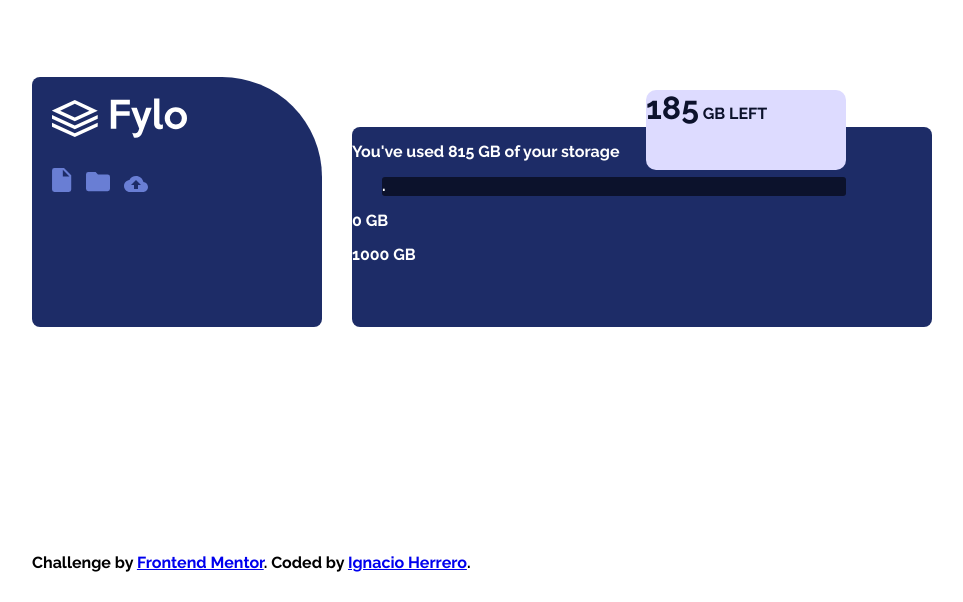
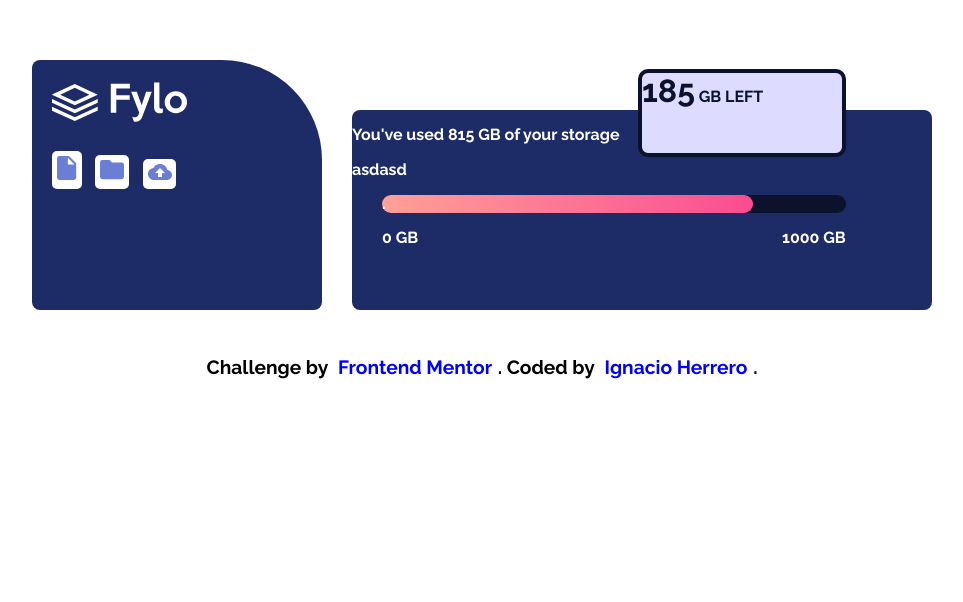
Before and after one commit to Ignaherrero/fylo-data-storage-component-master, a plain HTML site: page index.html in a window 1280 px wide. Shown: the part 198-800 px from the top of the page, without its empty margins (158-1121 px from the left). Drawn offline with Linux system fonts and the light colour scheme.

Commit message:
add style to storage and footer

```diff
--- a/index.html
+++ b/index.html
@@ -50,18 +50,22 @@
     </div>
     <div class="storage">
       <p>You've used <span>815 GB</span> of your storage</p>
+      <p>asdasd</p>
       <div class="progress">
-        <p class="space"><span>185</span> GB LEFT</p>.
+        <p class="space"><span>185</span> GB LEFT</p>
+        <div class="bar"><span>.</span></div>
       </div>
-      <div class="progress"></div>
-      <p>0 GB</p>
-      <p>1000 GB</p>
+      <div class="progress">
+        <p class="info initial">0 GB</p>
+        <p class="info max-capacity">1000 GB</p>
+      </div>
+
     </div>
   </div>
 
   <footer class="attribution">
-    Challenge by <a href="https://www.frontendmentor.io?ref=challenge" target="_blank">Frontend Mentor</a>.
-    Coded by <a href="#">Ignacio Herrero</a>.
+    Challenge by <a href="https://www.frontendmentor.io?ref=challenge" target="_blank" class="link">Frontend Mentor</a>.
+    Coded by <a href="https://github.com/Ignaherrero" class="link">Ignacio Herrero</a>.
   </footer>
 
 </body>
--- a/styles.css
+++ b/styles.css
@@ -40,7 +40,8 @@ html {
   width: 80%;
   border: 5px white;
   /* visibility: visible; */
-  border-radius: 3px;
+  border-radius: 15px;
+
   position: relative;
   left: 30px;
 }
@@ -51,11 +52,12 @@ html {
   width: 200px;
   height: 80px;
   font-size: 2em;
-  bottom: 10px;
+  bottom: 40px;
   color: var(--Very-Dark-Blue);
   background-color: var(--Pale-Blue);
   font-size: 1em;
   border-radius: 10px;
+  border: 4px solid var(--Very-Dark-Blue)
 }
 
 .space span {
@@ -83,9 +85,76 @@ ul {
 }
 
 .attribution {
+  text-align: center;
+  position: relative;
+  top: 40px;
+  font-size: 1.2em;
+}
+
+.link {
+  display: inline-block;
+  padding: .3em;
+  background-color: var(--Light-Grayish-Blue)
+}
+
+.link:link,
+.link:visited {
+  text-decoration: none;
+}
+
+.link:hover,
+.link:active {
+  text-decoration: underline;
+}
+
+.link:link {
+  background: white;
+  color: blue;
+  border-radius: 5px;
+}
+
+.link:visited {
+  color: blue;
+}
+
+.link:hover {
+  background: coral;
+  color: white;
+  border-radius: 5px;
+}
+
+.link:active {
+  transform: scale(.9);
+}
+
+.info {
+  display: inline-block;
+}
+
+.initial {
   position: absolute;
-  bottom: 30px;
+  left: 0px;
 }
+
+.max-capacity {
+  position: absolute;
+  left: 400px;
+}
+
+.bar {
+  width: 80%;
+  background-image: linear-gradient(to right, #ffa097, #fa4c91);
+  border-radius: 15px;
+}
+
+/* .bar span {
+  background-color: white;
+  display: inline-block;
+  height: 2px;
+
+  position: absolute;
+  left: -10px;
+} */
 
 li {
   display: inline-block;
```
